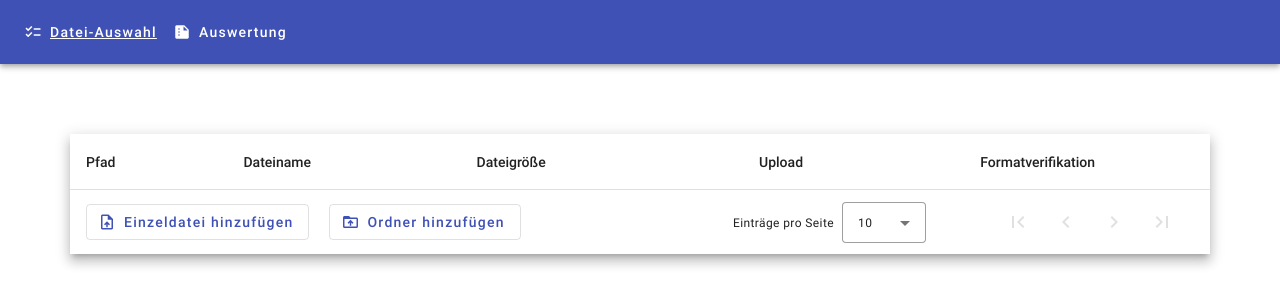
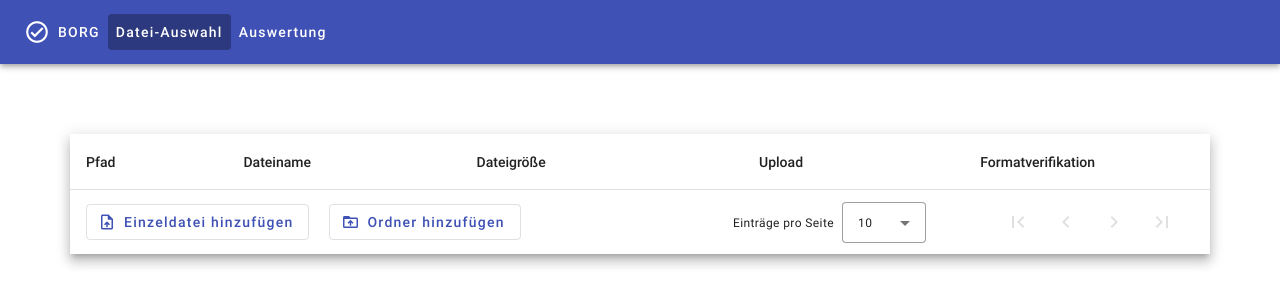
Before and after one commit to Landesarchiv-Thueringen/borg, an Angular app in the folder gui/: page /auswahl in a window 1280 px wide. Shown: the top 306 px of the page. Built offline with nearby package versions, Linux system fonts and the light colour scheme.

Commit message:
update titlebar

```diff
--- a/gui/src/app/main-navigation/main-navigation.component.html
+++ b/gui/src/app/main-navigation/main-navigation.component.html
@@ -1,13 +1,11 @@
 <mat-toolbar class="mat-elevation-z4" color="primary">
   <mat-toolbar-row>
-    <button mat-button routerLink="auswahl" [routerLinkActive]="['active']">
-      <mat-icon>checklist</mat-icon>
-      Datei-Auswahl
-    </button>
-    <button mat-button routerLink="auswertung" [routerLinkActive]="['active']">
-      <mat-icon>summarize</mat-icon>
-      Auswertung
-    </button>
+    <a mat-button routerLink="/">
+      <mat-icon class="title-icon material-icons-outlined">check_circle</mat-icon>
+      BORG
+    </a>
+    <a mat-button routerLink="auswahl" [routerLinkActive]="['active']"> Datei-Auswahl </a>
+    <a mat-button routerLink="auswertung" [routerLinkActive]="['active']"> Auswertung </a>
   </mat-toolbar-row>
 </mat-toolbar>
 
--- a/gui/src/app/main-navigation/main-navigation.component.scss
+++ b/gui/src/app/main-navigation/main-navigation.component.scss
@@ -5,13 +5,19 @@
   min-width: 90em;
   align-content: flex-start;
   flex-direction: column;
+}
 
-  mat-toolbar {
-    z-index: 2;
-    flex-shrink: 0;
+mat-toolbar {
+  z-index: 2;
+  flex-shrink: 0;
+}
 
-    .active {
-      text-decoration: underline;
-    }
-  }
+mat-icon.title-icon {
+  height: 26px;
+  width: 26px;
+  font-size: 26px;
 }
+
+.active {
+  background: rgba(0, 0, 0, 0.3);
+}
--- a/gui/src/styles/material-icons.scss
+++ b/gui/src/styles/material-icons.scss
@@ -4,6 +4,14 @@
   font-style: normal;
   font-weight: 400;
   src: url(../assets/flUhRq6tzZclQEJ-Vdg-IuiaDsNc.woff2) format("woff2");
+}
+
+/* fallback */
+@font-face {
+  font-family: "Material Icons Outlined";
+  font-style: normal;
+  font-weight: 400;
+  src: url(../assets/gok-H7zzDkdnRel8-DQ6KAXJ69wP1tGnf4ZGhUce.woff2) format("woff2");
 }
 
 .material-icons {
@@ -21,3 +29,19 @@
   -moz-font-feature-settings: "liga";
   -moz-osx-font-smoothing: grayscale;
 }
+
+.material-icons-outlined {
+  font-family: "Material Icons Outlined";
+  font-weight: normal;
+  font-style: normal;
+  font-size: 24px;
+  line-height: 1;
+  letter-spacing: normal;
+  text-transform: none;
+  display: inline-block;
+  white-space: nowrap;
+  word-wrap: normal;
+  direction: ltr;
+  -moz-font-feature-settings: "liga";
+  -moz-osx-font-smoothing: grayscale;
+}
```
Also changed, not shown: gui/src/assets/gok-H7zzDkdnRel8-DQ6KAXJ69wP1tGnf4ZGhUce.woff2 (added).
